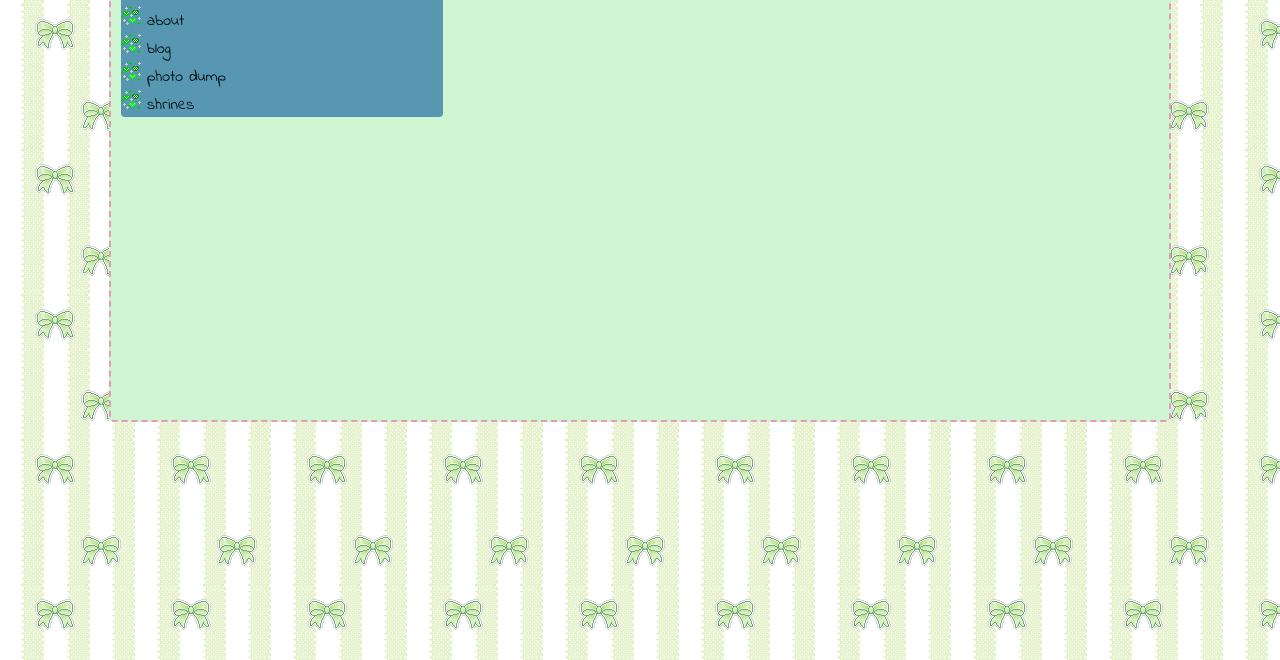
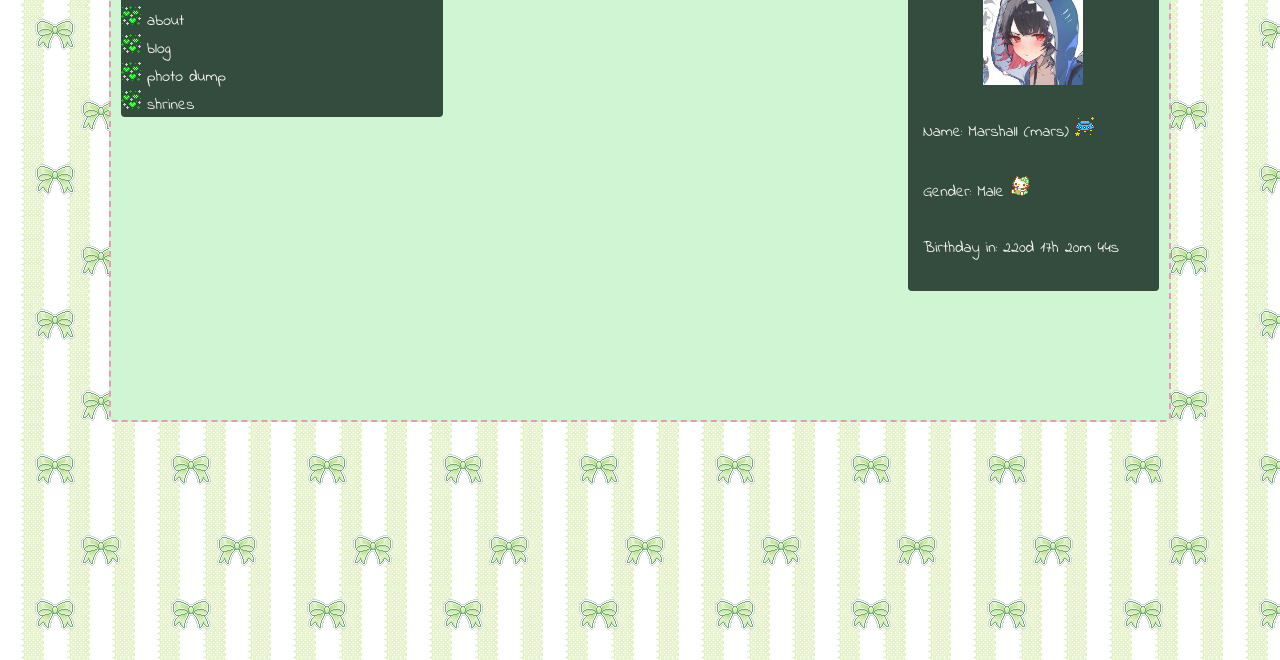
Before and after one commit to Sanskar-Adhikari-360/Indie-Web, a plain HTML site: page index.html in a window 1280 px wide. Shown: the part 140-800 px from the top of the page. Drawn offline with Linux system fonts and the light colour scheme; a web font is replaced by a local one.

Commit message:
added a birthday countdown

```diff
--- /dev/null
+++ b/birthday.js
@@ -0,0 +1,27 @@
+var countDownDate = new Date("July 20, 2026 24:00:00").getTime();
+
+// Update the count down every 1 second
+var x = setInterval(function() {
+
+  // Get today's date and time
+  var now = new Date().getTime();
+
+  // Find the distance between now and the count down date
+  var distance = countDownDate - now;
+
+  // Time calculations for days, hours, minutes and seconds
+  var days = Math.floor(distance / (1000 * 60 * 60 * 24));
+  var hours = Math.floor((distance % (1000 * 60 * 60 * 24)) / (1000 * 60 * 60));
+  var minutes = Math.floor((distance % (1000 * 60 * 60)) / (1000 * 60));
+  var seconds = Math.floor((distance % (1000 * 60)) / 1000);
+
+  // Output the result in an element with id="demo"
+  document.getElementById("Birthday-Countdown").innerHTML = "Birthday in: " + days + "d " + hours + "h "
+  + minutes + "m " + seconds + "s ";
+
+  // If the count down is over, write some text
+  if (distance < 0) {
+    clearInterval(x);
+    document.getElementById("Birthday-Countdown").innerHTML = "EXPIRED";
+  }
+}, 1000);
--- a/index.html
+++ b/index.html
@@ -16,7 +16,7 @@
                 <nav class="Nav test" id="Nav">
                     <aside class="nav">
                         <div>
-                            <a href="http://www.gigaglitters.com/"><img src="http://www.gigaglitters.com/created/qMWEEPl4Rv.gif" width="322"  height="67" border="0" alt="http://www.rasaint.net/ - Glitter Graphics"></a>
+                            <img src="http://www.gigaglitters.com/created/qMWEEPl4Rv.gif" width="322"  height="67" border="0">
                         </div>
                         <ul class="indie-flower-regular">
                             <li>
@@ -40,11 +40,20 @@
                 <div class="content test" id="Content">
                     Content
                 </div>
-                <div class="about-me test" #about-me>
-                    About mne
+                <div class="about-me test indie-flower-regular" #about-me>
+                    <img src="http://www.gigaglitters.com/created/FPIub11uk6.gif" width="251"  height="67" border="0">
+                    <div class="profile-image-container">
+                        <img src="assets/image/★ Ellen Joe.jpg" height="100px" width="100px">
+                    </div>
+                    <div class="about-me-content">
+                        <p>Name: Marshall (mars) <img src="assets/image/gif/UFO.gif"></p>
+                        <p>Gender: Male <img src="assets/image/gif/green-hello-kitty.gif"></p>
+                        <p id="Birthday-Countdown"></p>
+                    </div>
                 </div>
             </div>
         </div>
     </div>
+    <script src="birthday.js"></script>
 </body>
 </html>
--- a/style.css
+++ b/style.css
@@ -12,7 +12,7 @@ body {
     background-repeat: no-repeat;
     background-attachment: fixed;
      */
-     color: #001011;
+     color: #f4f3f1;
 }
 
 .single-day-regular {
@@ -45,7 +45,7 @@ body {
 }
 
 .test{
-    background-color: #5797B2;
+    background-color: #344C3D;
     height: fit-content;
     width: auto;
     border-radius: 4px;
@@ -85,3 +85,15 @@ ul, ol {
   margin: 0;             /* Removes default browser margin */
   padding: 0;            /* Removes default browser indentation */
 }
+
+.profile-image-container{
+    display: flex;
+    justify-content: center;
+}
+.about-me-content{
+    display: flex;
+    justify-content: center;
+    flex-direction: column;
+    margin: 15px;
+
+}
```
Also changed, not shown: assets/image/gif/UFO.gif (added), assets/image/gif/green-hello-kitty.gif (added), assets/image/gif/spinnnnn.gif (added), assets/image/★ Ellen Joe.jpg (added).
